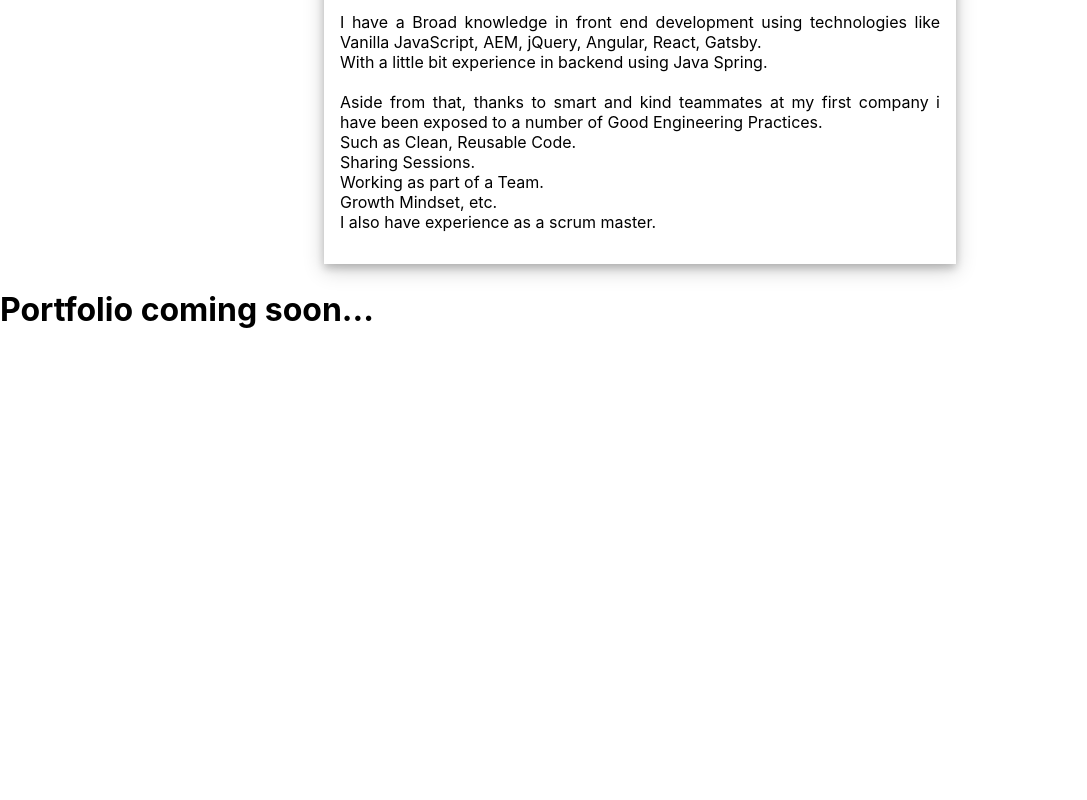
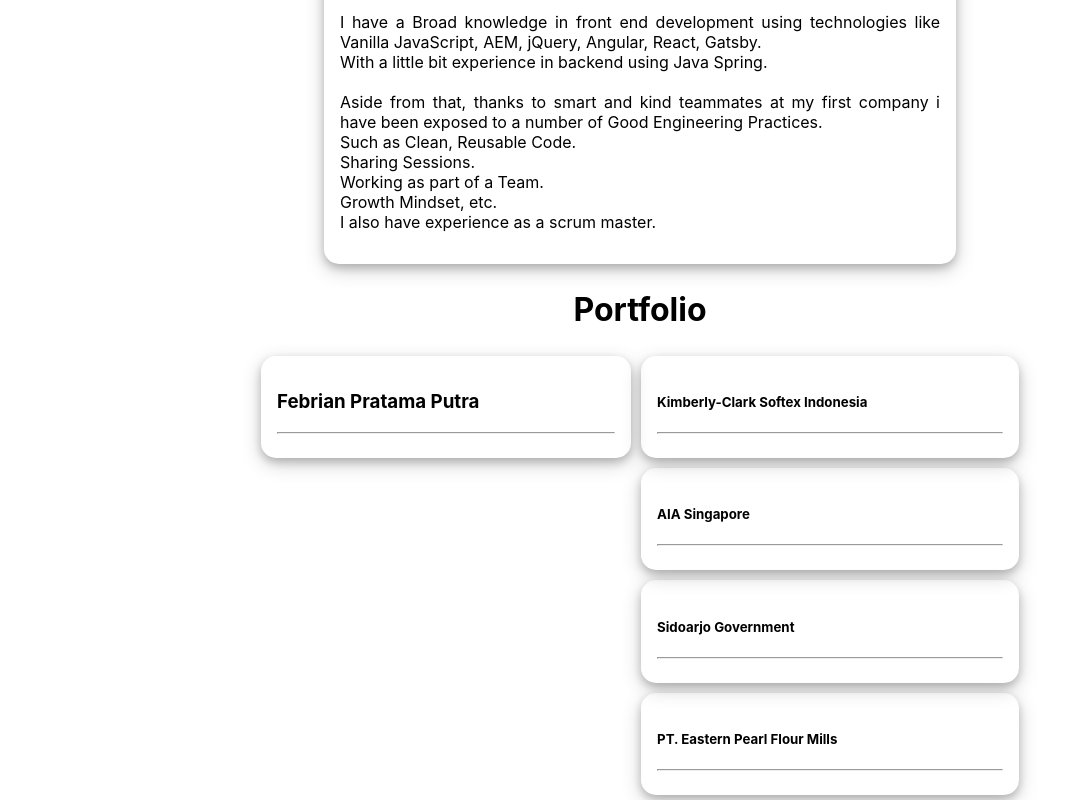
Before and after one commit to febhost32/portfolio, a React (Create React App) app: page / in a window 1280 px wide. Shown: the part 967-1767 px from the top of the page, without its empty margins (0-1087 px from the left). Before the commit the page ends 1296 px from the top, so only its background shows below. Built offline with nearby package versions, Linux system fonts and the light colour scheme.

Commit message:
Checkpoint

```diff
--- a/src/components/card/Card.css
+++ b/src/components/card/Card.css
@@ -2,5 +2,6 @@
     display: block;
     padding: 1em;
     margin:  5px;
+    border-radius: 15px;
     box-shadow: 0 4px 8px 0 rgba(0, 0, 0, 0.2), 0 6px 20px 0 rgba(0, 0, 0, 0.19);
 }
--- a/src/pages/MainPage.css
+++ b/src/pages/MainPage.css
@@ -28,3 +28,28 @@
 .aboutme-section .aboutme {
     overflow-wrap: break-word;
 }
+
+.portfolio-section h1 {
+    text-align: center;
+}
+
+.portfolio-section .portfolio-wrapper{
+    display: flex;
+    flex-wrap: wrap;
+    flex-direction: row;
+    justify-content: center;
+    margin-left: 20%;
+    margin-right: 20%;
+}
+
+.portfolio-wrapper .left-pane {
+    display: flex;
+    flex-direction: column;
+    flex-grow: 1;
+}
+
+.portfolio-wrapper .right-pane {
+    display: flex;
+    flex-direction: column;
+    flex-grow: 1;
+}
--- a/src/pages/MainPage.tsx
+++ b/src/pages/MainPage.tsx
@@ -44,7 +44,43 @@ function MainPage() {
                     </Card>
                 </div>
                 <div className="portfolio-section">
-                    <h1 className="title-text">Portfolio coming soon...</h1>
+                    <h1 className="title-text">Portfolio</h1>
+                    <div className="portfolio-wrapper">
+                        <div className="left-pane">
+                        <Card>
+                        <div style={{maxWidth: "600px", textAlign:"justify"}}>
+                            <h3>Febrian Pratama Putra</h3>
+                            <hr />
+                        </div>
+                        </Card>
+                        </div>
+                        <div className="right-pane">
+                        <Card>
+                        <div style={{maxWidth: "600px", textAlign:"justify"}}>
+                            <h5>Kimberly-Clark Softex Indonesia</h5>
+                            <hr />
+                        </div>
+                        </Card>
+                        <Card>
+                        <div style={{maxWidth: "600px", textAlign:"justify"}}>
+                            <h5>AIA Singapore</h5>
+                            <hr />
+                        </div>
+                        </Card>
+                        <Card>
+                        <div style={{maxWidth: "600px", textAlign:"justify"}}>
+                            <h5>Sidoarjo Government</h5>
+                            <hr />
+                        </div>
+                        </Card>
+                        <Card>
+                        <div style={{maxWidth: "600px", textAlign:"justify"}}>
+                            <h5>PT. Eastern Pearl Flour Mills</h5>
+                            <hr />
+                        </div>
+                        </Card>
+                        </div>
+                    </div>
                 </div>
             </div>
         )
```
